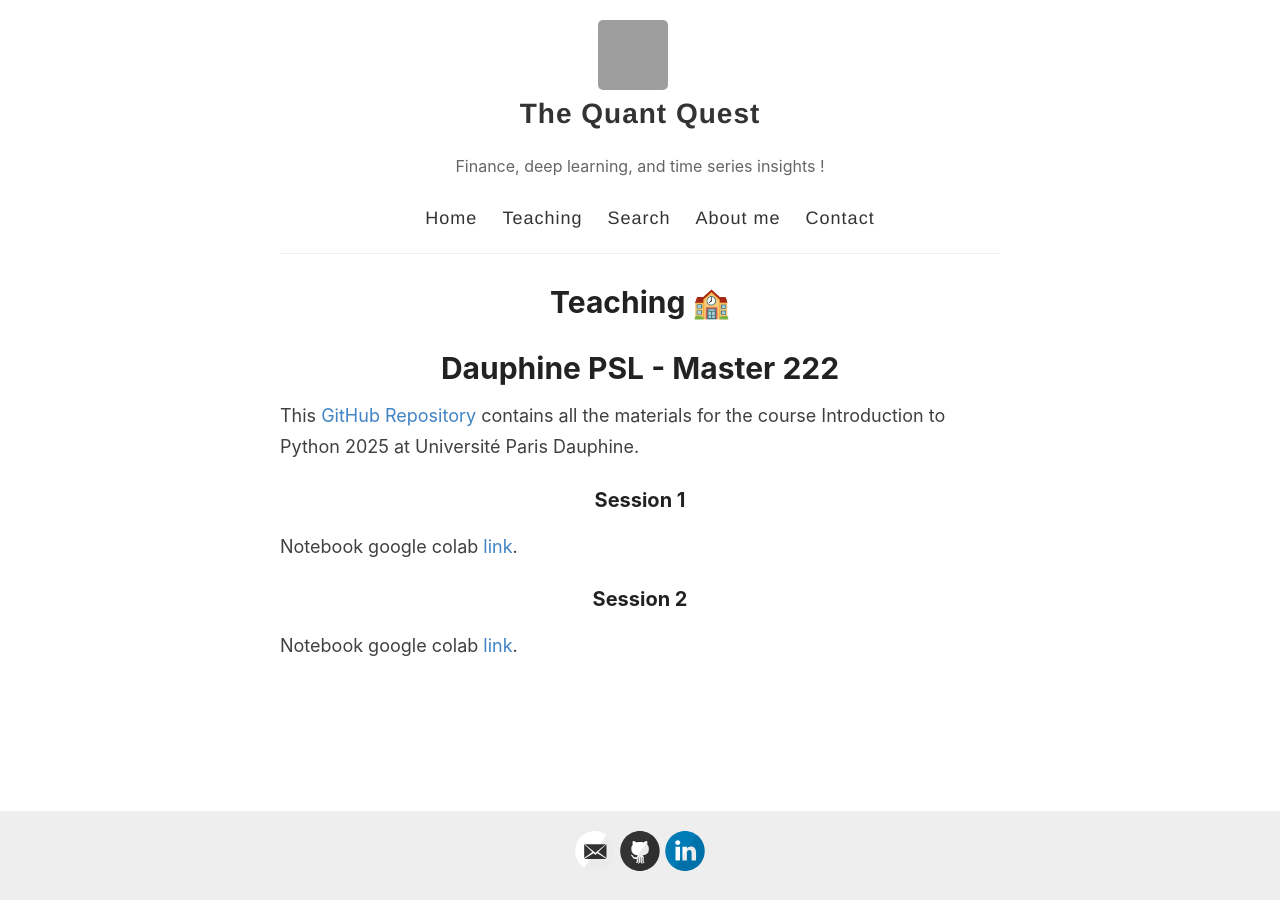
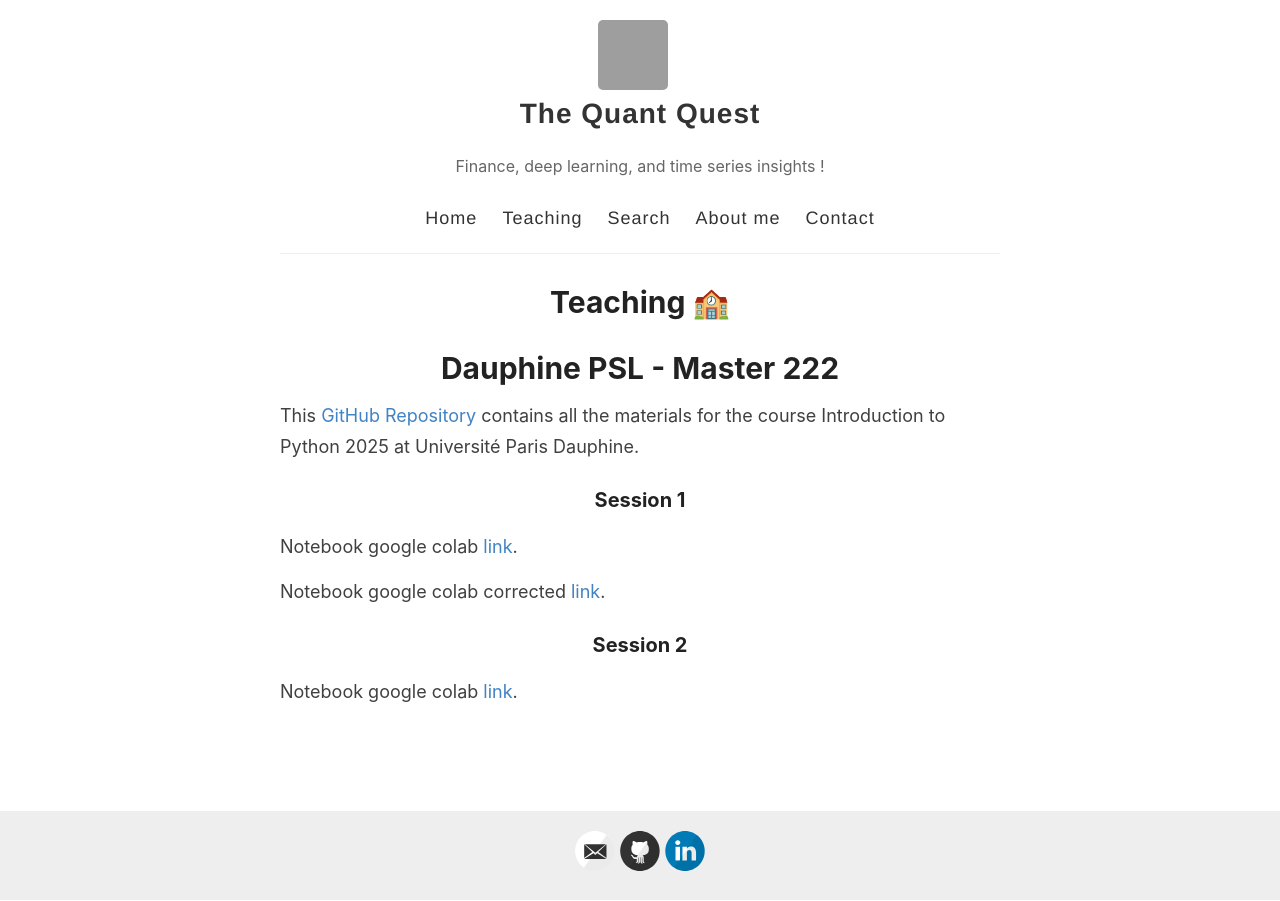
Before and after one commit to Zaltarba/blog, a Jekyll site: the page built from _pages/teaching.md, in a window 1280 px wide. Built offline with Jekyll 4.4.1, drawn with Linux system fonts in a browser that asks for light colours.

Commit message:
Update teaching.md

```diff
--- a/_pages/teaching.md
+++ b/_pages/teaching.md
@@ -12,6 +12,9 @@ This [GitHub Repository](https://github.com/Zaltarba/PSL_python_for_finance/tree
 
 Notebook google colab [link](https://colab.research.google.com/github/Zaltarba/PSL_python_for_finance/blob/main/python_session_1.ipynb).
 
+Notebook google colab corrected [link](https://colab.research.google.com/github/Zaltarba/PSL_python_for_finance/blob/main/python_session_1_corrected.ipynb).
+
+
 ### Session 2
 
 Notebook google colab [link](https://colab.research.google.com/github/Zaltarba/PSL_python_for_finance/blob/main/python_session_2.ipynb).
```
